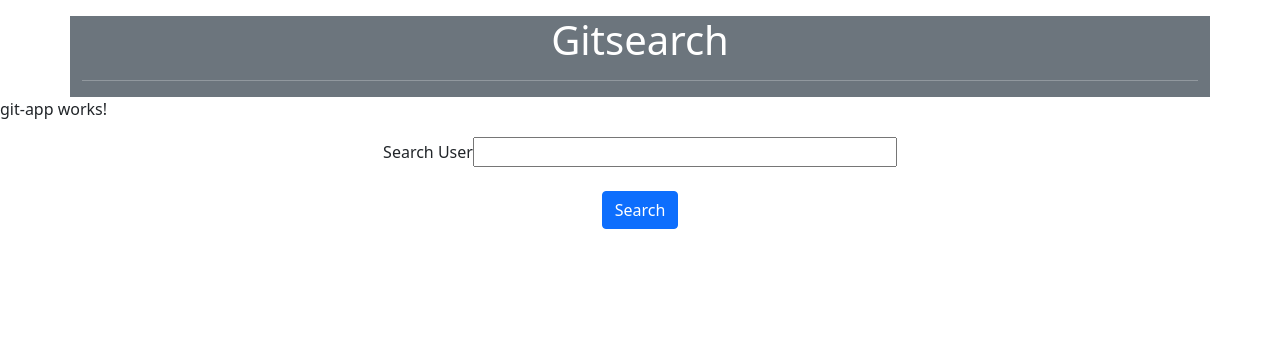
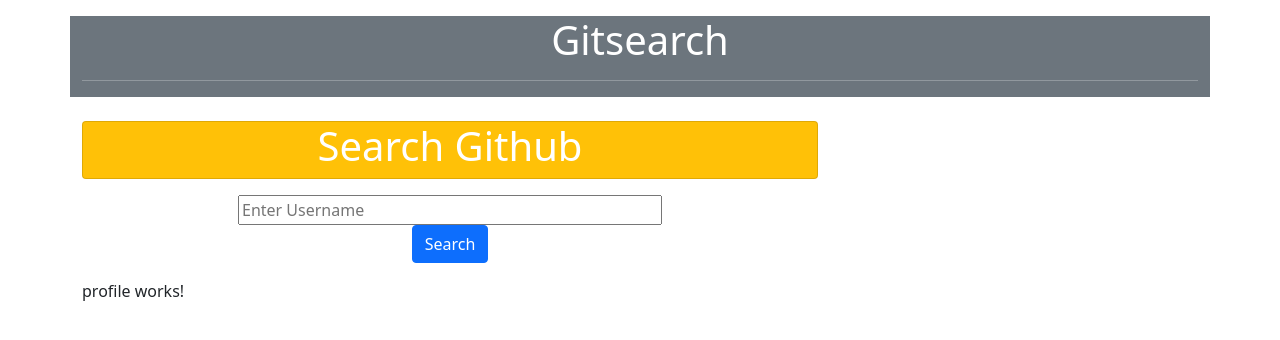
Before and after one commit to Alexanderoke/Gitsearch, an Angular app: page / in a window 1280 px wide. Shown: the top 340 px of the page. Built offline with nearby package versions, Linux system fonts and the light colour scheme.

Commit message:
httpclient module added and two way data binding

```diff
--- a/src/app/git-app/git-app.component.html
+++ b/src/app/git-app/git-app.component.html
@@ -1,10 +1,29 @@
-<p>git-app works!</p>
-<div class="container mt-3 text-center">
+
+<div class="container mt-4 text-center ">
   <div class="row">
-    <div class="col">
-      <label for="">Search User</label>
-<input size="40" type="text"><br><br>
-<button class="btn btn-primary" >Search</button>
+    <div class="col-md-8">
+      <div class="card bg-warning text-white">
+        <h1>Search Github</h1>
+      </div>
+      <div class="card-body">
+        <form>
+          <div class="form-group">
+            <input size="40" type="text" name="user" placeholder= "Enter Username" [(ngModel)]= "userQuery" ><br>
+            <div>
+              <button class="btn btn-primary" >Search</button>
+            </div>
+          </div>
+        </form>
+      </div>
+
+
     </div>
   </div>
 </div>
+<div class="container">
+  <div class="row">
+    <div class="col">
+      <app-profile></app-profile>
+    </div>
+  </div>
+</div>
--- a/src/app/git-app/git-app.component.ts
+++ b/src/app/git-app/git-app.component.ts
@@ -6,6 +6,7 @@ import { Component, OnInit } from '@angular/core';
   styleUrls: ['./git-app.component.css']
 })
 export class GitAppComponent implements OnInit {
+  public userQuery:any
 
   constructor() { }
 
```
Also changed, not shown: src/app/app.module.ts (+5 -3 lines).
